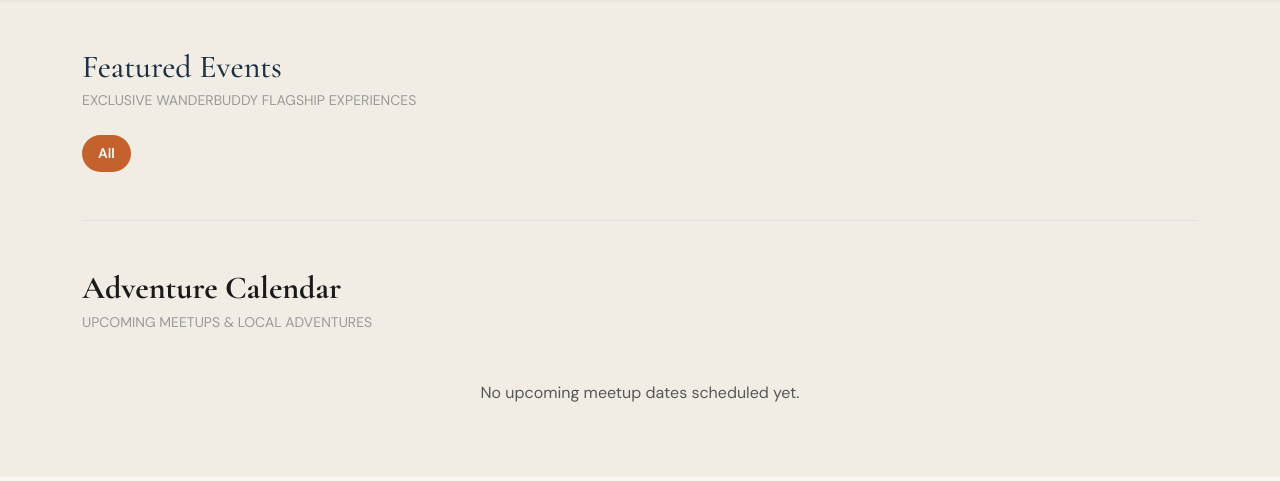
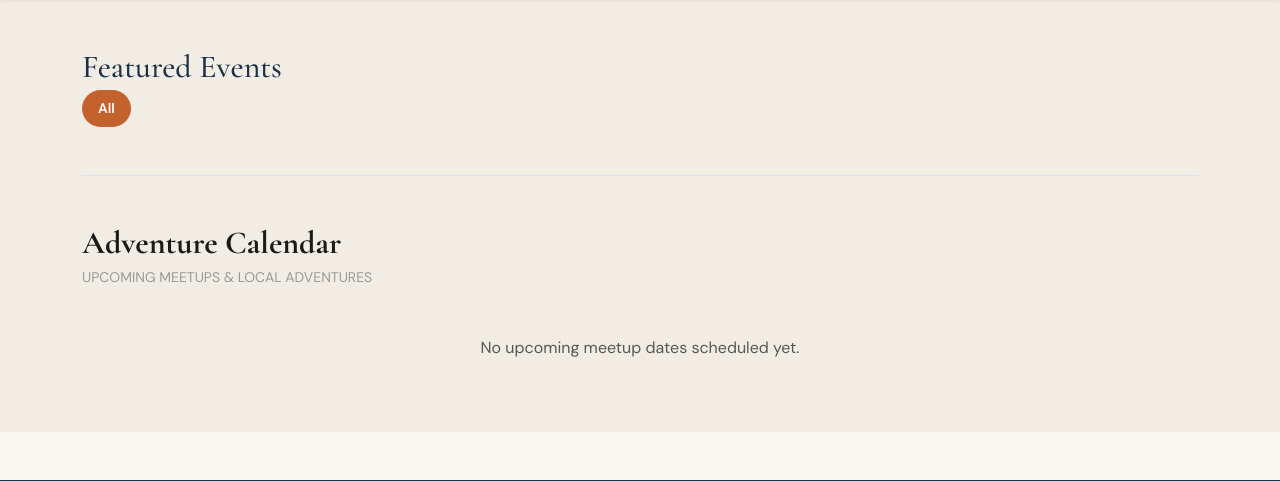
Before and after one commit to ankitpandeyiitmbs-code/travel-and-trouble-, a Flask app: page /events in a window 1280 px wide. Shown: the part 81-562 px from the top of the page. Run offline with Flask 3, Linux system fonts and the light colour scheme; data comes from the database, SQL or seed files in the repository; data that the repository does not hold is empty.

Commit message:
UI: Remove redundant subheadings from Index and Events pages

```diff
--- a/templates/events.html
+++ b/templates/events.html
@@ -6,7 +6,6 @@
     <!-- Section 1: Featured Events -->
     <div class="mb-5">
       <h1 class="section-title mb-1">Featured Events</h1>
-      <p style="color:var(--text-muted)" class="mb-4 text-uppercase tracking-wider small">Exclusive WanderBuddy Flagship Experiences</p>
 
       <div class="d-flex gap-2 mb-4 flex-wrap">
         <a href="{{ url_for('events') }}" class="btn {% if not category %}btn-terra{% else %}btn-outline-terra{% endif %} btn-sm rounded-pill px-3">All</a>
--- a/templates/index.html
+++ b/templates/index.html
@@ -211,7 +211,6 @@
     <div class="d-flex justify-content-between align-items-center mb-4">
       <div>
         <h2 class="section-title mb-1">Featured Events</h2>
-        <p style="color:var(--text-muted)" class="mb-0 text-uppercase tracking-wider small">Exclusive WanderBuddy Flagship Experiences</p>
       </div>
       <a href="{{ url_for('events') }}" class="btn btn-outline-terra">All Events <i class="fa-solid fa-arrow-right ms-1"></i></a>
     </div>
```
